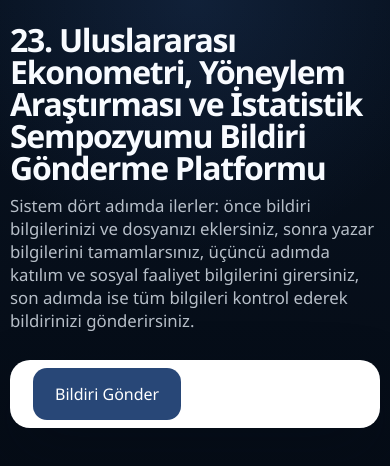
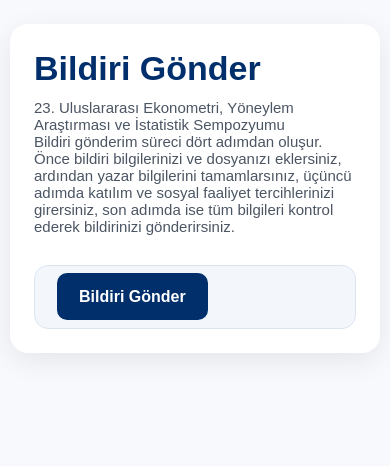
Before and after one commit to mrtdogan87/eyi2026BildiriPlatformu, a Next.js app: page / in a window 390 px wide. Shown: the top 466 px of the page. Built offline with nearby package versions, Linux system fonts and the light colour scheme.

Commit message:
Align public UI with conference site

```diff
--- a/src/app/[congressSlug]/bildiri-gonder/basarili/page.tsx
+++ b/src/app/[congressSlug]/bildiri-gonder/basarili/page.tsx
@@ -10,6 +10,7 @@ export default async function SuccessPage({ params }: PageProps) {
 
   return (
     <main className="page-shell">
+      <div className="page-box">
         <PlatformHero caption="Bildiriniz başarıyla alındı." />
 
         <div className="card start-card">
@@ -26,6 +27,7 @@ export default async function SuccessPage({ params }: PageProps) {
             </Link>
           </div>
         </div>
+      </div>
     </main>
   );
 }
--- a/src/app/[congressSlug]/bildiri-gonder/page.tsx
+++ b/src/app/[congressSlug]/bildiri-gonder/page.tsx
@@ -16,9 +16,11 @@ export default async function SubmissionPage({ params, searchParams }: PageProps
 
   return (
     <main className="page-shell">
-      <PlatformHero />
+      <div className="page-box">
+        <PlatformHero />
 
-      <SubmissionPortal congressSlug={congressSlug} initialSnapshot={initialSnapshot} />
+        <SubmissionPortal congressSlug={congressSlug} initialSnapshot={initialSnapshot} />
+      </div>
     </main>
   );
 }
--- a/src/app/globals.css
+++ b/src/app/globals.css
@@ -1,13 +1,13 @@
 :root {
-  --bg: #07111f;
-  --bg-accent: #0d1b31;
+  --bg: #f7f9fc;
+  --bg-accent: #eef4fb;
   --surface: #ffffff;
-  --surface-muted: #f5f7fb;
-  --text: #102038;
-  --text-muted: #617089;
-  --line: #d6ddea;
-  --primary: #284777;
-  --primary-strong: #173055;
+  --surface-muted: #f3f7fc;
+  --text: #1f2937;
+  --text-muted: #4b5563;
+  --line: #dbe5f1;
+  --primary: #002f6c;
+  --primary-strong: #001f4a;
   --danger: #b42318;
   --success: #157347;
 }
@@ -17,16 +17,14 @@
 }
 
 html {
-  font-family: "Segoe UI", "Helvetica Neue", Arial, sans-serif;
+  font-family: Arial, Helvetica, sans-serif;
 }
 
 body {
   margin: 0;
   min-height: 100vh;
-  background:
-    radial-gradient(circle at top, rgba(60, 104, 173, 0.18), transparent 30%),
-    linear-gradient(180deg, var(--bg), #050b14 70%);
-  color: #f8fbff;
+  background: var(--bg);
+  color: var(--text);
 }
 
 a {
@@ -42,9 +40,16 @@ textarea {
 }
 
 .page-shell {
-  width: min(1100px, calc(100% - 32px));
+  width: min(1200px, calc(100% - 32px));
   margin: 0 auto;
-  padding: 48px 0 72px;
+  padding: 40px 0 72px;
+}
+
+.page-box {
+  background: #ffffff;
+  border-radius: 18px;
+  box-shadow: 0 8px 28px rgba(0, 0, 0, 0.08);
+  padding: 36px;
 }
 
 .hero {
@@ -52,29 +57,48 @@ textarea {
 }
 
 .hero h1 {
-  margin: 0 0 10px;
-  font-size: clamp(2rem, 4vw, 3.5rem);
-  line-height: 1;
-  letter-spacing: -0.04em;
+  margin: 0 0 10px 0;
+  font-size: 34px;
+  font-weight: 700;
+  color: var(--primary);
+  letter-spacing: 0;
+  line-height: 1.2;
 }
 
 .hero p {
   margin: 0;
-  color: rgba(232, 239, 249, 0.78);
-  font-size: 1.05rem;
+  color: var(--text-muted);
+  font-size: 15px;
+}
+
+.page-subtitle {
+  margin: 0 0 28px 0;
+  font-size: 18px;
+  color: var(--text-muted);
+}
+
+.intro {
+  margin-bottom: 30px;
+  font-size: 16px;
+}
+
+.hero-caption {
+  margin-top: 12px;
+  color: var(--primary);
 }
 
 .card {
   background: var(--surface);
   color: var(--text);
-  border: 1px solid rgba(255, 255, 255, 0.06);
-  border-radius: 24px;
-  box-shadow: 0 24px 60px rgba(3, 11, 25, 0.25);
+  border: 1px solid var(--line);
+  border-radius: 14px;
+  box-shadow: none;
 }
 
 .start-card,
 .wizard-card {
-  padding: 36px;
+  padding: 24px;
+  background: var(--surface-muted);
 }
 
 .steps {
@@ -82,7 +106,7 @@ textarea {
   align-items: center;
   gap: 18px;
   margin: 26px 0 28px;
-  color: rgba(232, 239, 249, 0.8);
+  color: var(--text-muted);
   flex-wrap: wrap;
 }
 
@@ -100,13 +124,16 @@ textarea {
   align-items: center;
   justify-content: center;
   font-weight: 700;
-  border: 1px solid rgba(255, 255, 255, 0.18);
+  border: 1px solid #c8d8eb;
+  background: #ffffff;
+  color: var(--text-muted);
 }
 
 .step.active .step-badge,
 .step.done .step-badge {
-  background: #284777;
-  border-color: #284777;
+  background: var(--primary);
+  border-color: var(--primary);
+  color: #fff;
 }
 
 .step-separator {
@@ -142,7 +169,7 @@ textarea {
 .field select,
 .field textarea {
   width: 100%;
-  border-radius: 14px;
+  border-radius: 10px;
   border: 1px solid var(--line);
   padding: 16px 18px;
   background: #fff;
@@ -162,7 +189,7 @@ textarea {
 
 .field-display {
   min-height: 72px;
-  border-radius: 14px;
+  border-radius: 10px;
   border: 1px solid var(--line);
   padding: 16px 18px;
   background: #fff;
@@ -191,10 +218,11 @@ textarea {
 
 .button {
   border: 0;
-  border-radius: 14px;
+  border-radius: 10px;
   padding: 15px 22px;
   cursor: pointer;
   transition: 0.2s ease;
+  font-weight: 600;
 }
 
 .button.primary {
@@ -212,8 +240,8 @@ textarea {
 }
 
 .button.ghost {
-  background: #eef3fb;
-  color: var(--text);
+  background: #eef4fb;
+  color: var(--primary);
 }
 
 .button:disabled {
@@ -232,10 +260,10 @@ textarea {
 .magic-preview {
   margin-top: 18px;
   padding: 18px;
-  border-radius: 18px;
-  background: linear-gradient(180deg, #eef4ff, #e5efff);
-  border: 1px solid #b7caef;
-  color: #173055;
+  border-radius: 10px;
+  background: #eef4fb;
+  border-left: 5px solid var(--primary);
+  color: var(--primary);
 }
 
 .error {
@@ -248,7 +276,7 @@ textarea {
 
 .author-card {
   border: 1px solid var(--line);
-  border-radius: 18px;
+  border-radius: 14px;
   padding: 22px;
   background: var(--surface-muted);
 }
@@ -527,14 +555,18 @@ textarea {
 
 @media (max-width: 840px) {
   .page-shell {
-    width: min(100% - 20px, 1100px);
+    width: min(100% - 20px, 1200px);
     padding-top: 24px;
+  }
+
+  .page-box {
+    padding: 24px;
   }
 
   .start-card,
   .wizard-card {
     padding: 22px;
-    border-radius: 20px;
+    border-radius: 14px;
   }
 
   .grid.two {
--- a/src/app/page.tsx
+++ b/src/app/page.tsx
@@ -4,12 +4,14 @@ import { PlatformHero } from "@/components/submission/platform-hero";
 export default function HomePage() {
   return (
     <main className="page-shell">
-      <PlatformHero />
+      <div className="page-box">
+        <PlatformHero />
 
-      <div className="card start-card">
-        <Link className="button primary" href="/eyi-2026/bildiri-gonder">
-          Bildiri Gönder
-        </Link>
+        <div className="card start-card">
+          <Link className="button primary" href="/eyi-2026/bildiri-gonder">
+            Bildiri Gönder
+          </Link>
+        </div>
       </div>
     </main>
   );
--- a/src/components/submission/platform-hero.tsx
+++ b/src/components/submission/platform-hero.tsx
@@ -5,14 +5,20 @@ type Props = {
 export function PlatformHero({ caption }: Props) {
   return (
     <section className="hero">
-      <h1>23. Uluslararası Ekonometri, Yöneylem Araştırması ve İstatistik Sempozyumu Bildiri Gönderme Platformu</h1>
-      <p>
-        Sistem dört adımda ilerler: önce bildiri bilgilerinizi ve dosyanızı eklersiniz, sonra
-        yazar bilgilerini tamamlarsınız, üçüncü adımda katılım ve sosyal faaliyet bilgilerini
-        girersiniz, son adımda ise tüm bilgileri kontrol ederek bildirinizi gönderirsiniz.
+      <h1 className="page-title">Bildiri Gönder</h1>
+      <p className="page-subtitle">
+        23. Uluslararası Ekonometri, Yöneylem Araştırması ve İstatistik Sempozyumu
       </p>
+      <div className="intro">
+        <p>
+          Bildiri gönderim süreci dört adımdan oluşur. Önce bildiri bilgilerinizi ve dosyanızı
+          eklersiniz, ardından yazar bilgilerini tamamlarsınız, üçüncü adımda katılım ve sosyal
+          faaliyet tercihlerinizi girersiniz, son adımda ise tüm bilgileri kontrol ederek
+          bildirinizi gönderirsiniz.
+        </p>
+      </div>
       {caption ? (
-        <p style={{ marginTop: 12, color: "rgba(232, 239, 249, 0.92)" }}>
+        <p className="hero-caption">
           <strong>{caption}</strong>
         </p>
       ) : null}
```
Lines whose indentation alone changed are shown as unchanged.
